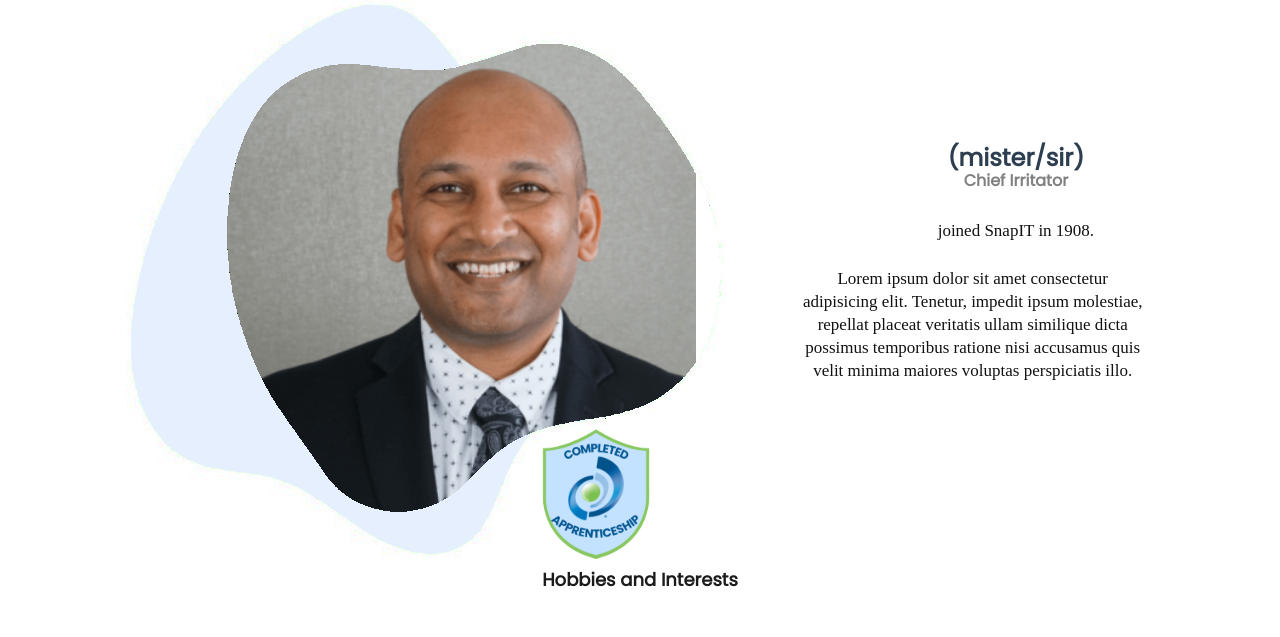
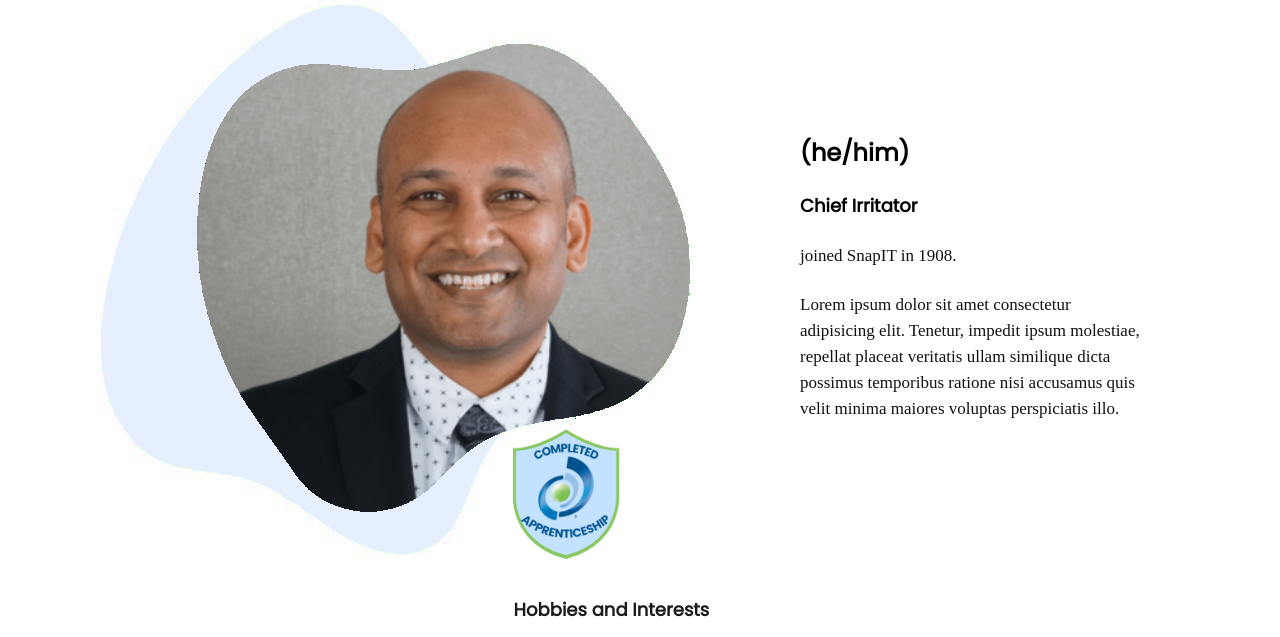
Before and after one commit to PaN8bors/team-pages-two, a Vue app: page /details/1 in a window 1280 px wide. Shown: the part 254-891 px from the top of the page. Built offline with nearby package versions, Linux system fonts and the light colour scheme; no server answers.

Commit message:
fix styling on details component

```diff
--- a/src/App.vue
+++ b/src/App.vue
@@ -5,7 +5,7 @@
   <!-- <div class="logo-row">
 				<img class="logo" src="@/assets/SnapIT.webp">
 			<a>
-				<router-link to="/">team gallery</router-link>
+				<router-link class="linkText" to="/">team gallery</router-link>
 			</a>
 		</div> -->
   <router-view/>
@@ -16,12 +16,12 @@
 </script>
 
 <style>
-#app {
+#linkText {
   font-family: Avenir, Helvetica, Arial, sans-serif;
   -webkit-font-smoothing: antialiased;
   -moz-osx-font-smoothing: grayscale;
   text-align: center;
-  color: #2c3e50;
+  color: gray;
 }
 
 a {
--- a/src/components/DetailsComponent.vue
+++ b/src/components/DetailsComponent.vue
@@ -12,11 +12,11 @@
 			</div>
 			<div class="compColumn-right">
 				<div class="details">
-					<h1 class="fullName">{{user.name}}</h1>
-					<h2 class="pronouns">(mister/sir)</h2>
-					<h3 class="title">Chief Irritator</h3>
+					<h1 class="detailsFullName">{{user.name}}</h1>
+					<h2 class="pronouns">(he/him)</h2>
+					<h3 class="detailsTitle">Chief Irritator</h3>
 					<h6 class="startYear">{{user.name}} joined SnapIT in 1908.</h6>
-					<h6 class="jobData">
+					<h6 class="jobLikes">
 						Lorem ipsum dolor sit amet consectetur adipisicing elit. Tenetur,
 						impedit ipsum molestiae, repellat placeat veritatis ullam similique
 						dicta possimus temporibus ratione nisi accusamus quis velit minima
@@ -119,7 +119,7 @@ export default {
 	min-height: 500px;
 	width: auto;
 	margin-top: 50px;
-	padding-left: 5%;
+	padding-left: 0%;
 	padding-right: 0%;
 }
 
@@ -163,20 +163,21 @@ export default {
 
 .details {
 	width: 75%;
-	margin-right: 15%;
+	margin-right: 10%;
 	margin-top: 175px;
 	align-content: top;
+	justify-content: left;
 	padding-left: 18%;
 }
 
-.fullName {
+.detailsFullName {
 	font-size: 35px;
 	font-weight: 600;
 	font-style: normal;
 	font-family: poppins;
 	color: #0679be;
 	line-height: 27px;
-	margin-bottom: 15px;
+	margin-bottom: 10px;
 	margin-top: 0px;
 }
 
@@ -186,6 +187,7 @@ export default {
 	color: black;
 	font-family: poppins, sans-serif;
 	width: 100%;
+	margin-top: 30px;
 }
 
 .lowerInfo {
@@ -201,16 +203,15 @@ export default {
 	font-weight: 600;
 	line-height: 28px;
 	margin-top: 0px;
-	margin-bottom: 0px;
+	padding-bottom: 5px;
 }
 
-.title {
+.detailsTitle {
 	font-weight: 600;
 	font-size: 18px;
 	line-height: 27px;
 	font-family: poppins;
 	margin-bottom: 0px;
-	padding-top: 15px;
 }
 
 .startYear {
@@ -223,14 +224,16 @@ export default {
 	margin-bottom: 0px;
 }
 
-.jobData {
+.jobLikes {
 	font-family: open-sans;
 	font-weight: 400;
 	font-size: 17px;
-	line-height: 23px;
+	font-stretch: 15%;
+	line-height: 26px;
 	color: #111111;
 	margin-top: 25px;
 	padding-right: 20%;
+	justify-content: left;
 }
 
 .hobby {
@@ -242,17 +245,21 @@ export default {
 	line-height: 27px;
 	color: #1b1b1b;
 	justify-self: center;
+	margin-bottom: 0px;
 }
 
 .hobbyData {
 	padding-left: 15%;
 	width: 70%;
-	font-family: poppins;
+	font-family: open-sans;
 	font-weight: 400;
 	font-size: 17px;
 	line-height: 26px;
 	font-stretch: 15%;
 	color: #111111;
+	margin-top: 20px;
+	margin-bottom: 0px;
+	text-align: center;
 }
 
 .icons {
@@ -263,6 +270,7 @@ export default {
 	padding-left: 30%;
 	padding-bottom: 50px;
 	justify-content: center;
+	margin-top: 30px;
 }
 
 .socialLink {
--- a/src/components/GalleryComponent.vue
+++ b/src/components/GalleryComponent.vue
@@ -95,11 +95,14 @@ export default {
 	font-size: 18px;
 	margin-top: 0;
 	margin-bottom: 0;
+	text-align: center;
 }
 
 .title {
 	font-size: 16px;
+	font-weight: 600;
 	color: gray;
-	margin-top: -20px;
+	margin-top: 10px;
+	text-align: center;
 }
 </style>
```
